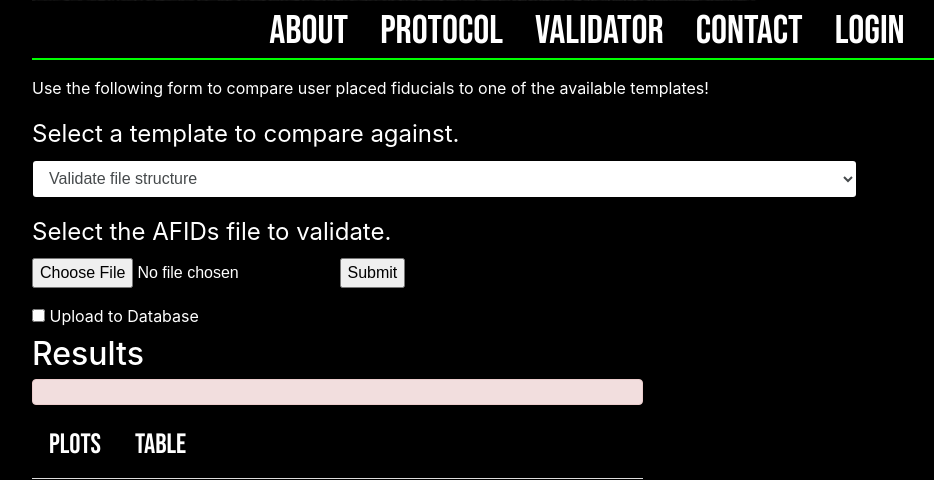
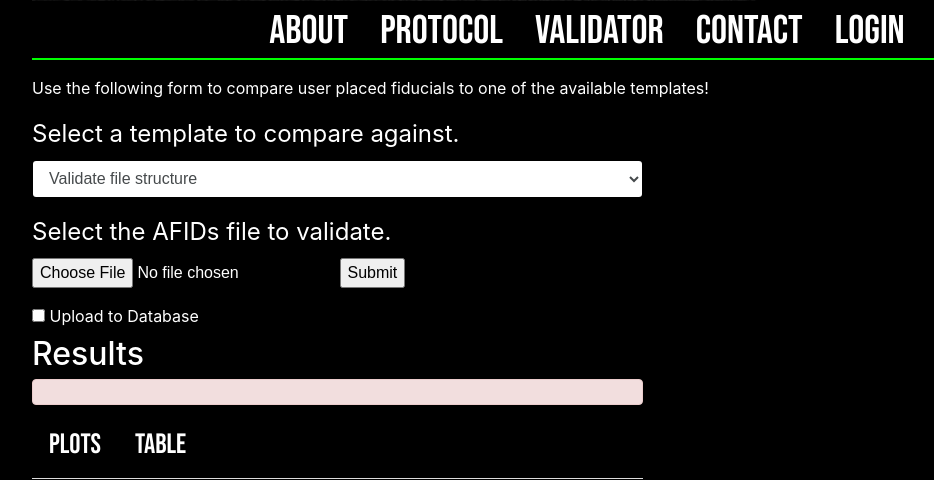
Before and after one commit to afids/afids-validator, a Flask app: template templates/validator.html in a window 1280 px wide. Shown: the part 369-849 px from the top of the page, without its empty margins (53-987 px from the left). Run offline with Flask 2, Linux system fonts and the light colour scheme; the template is opened without the code that fills it: values that come from a table or form of the project are taken from there, others are empty; some libraries are stand-ins or nearby versions.

Commit message:
make additional change to dropdown length

```diff
--- a/templates/validator.html
+++ b/templates/validator.html
@@ -13,6 +13,8 @@
           <!-- Template submission form -->
           <form method=post action="" enctype="multipart/form-data">
             <!-- Dropdown for template selection -->
+            <div class="row">
+              <div class="col-9">
                 <fieldset class="form-group">
                   <legend>Select a template to compare against.</legend>
                   <select class="form-control" name="fid_template" method="GET" action="/">
@@ -24,6 +26,8 @@
                     </optgroup>
                   </select>
                 </fieldset>
+              </div>
+            </div>
 
             <!-- User template "upload" -->
             <fieldset class="form-group">
```
Lines whose indentation alone changed are shown as unchanged.
